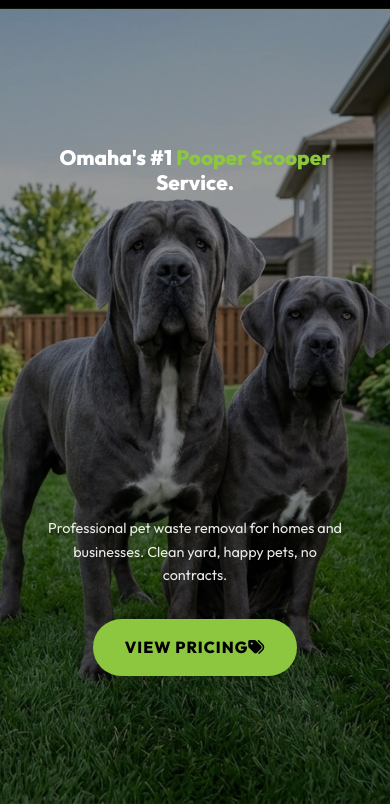
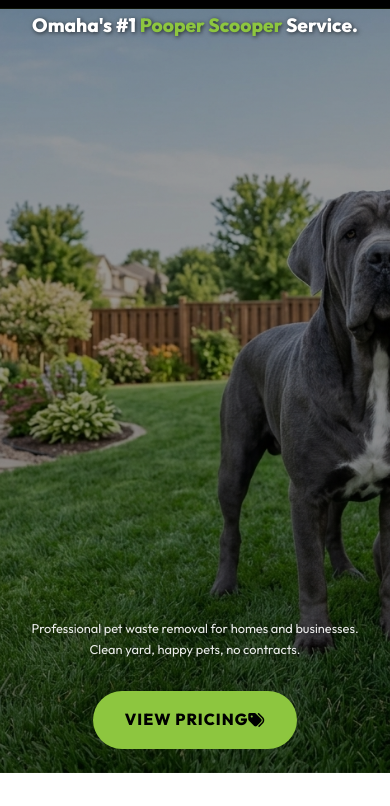
Before and after one commit to joejackson80-dot/cleanfeetpetcleanup, a website built with Vite: page index.html in a window 390 px wide. Shown: the part 71-877 px from the top of the page. Built offline with nearby package versions, Linux system fonts and the light colour scheme.

Commit message:
Rework mobile hero - remove double padding, full-height flex, center dogs

```diff
--- a/style.css
+++ b/style.css
@@ -784,43 +784,53 @@
   }
 
   .hero {
-    height: auto;
+    height: 100vh;
     min-height: 100vh;
-    padding: 120px 0 80px;
+    padding: 0;
     display: flex;
-    align-items: flex-start;
+    align-items: stretch;
   }
 
   .hero .container {
-    padding: 0 1.5rem;
+    padding: 0;
+    width: 100%;
+    margin: 0;
   }
 
   .hero-content {
     display: flex;
     flex-direction: column;
     justify-content: space-between;
-    min-height: 85vh;
-    padding: calc(var(--header-h) + 1.5rem) 1.5rem 3rem;
+    min-height: 100vh;
+    padding: calc(var(--header-h) + 0.5rem) 1.5rem 2rem;
     text-align: center;
-    margin: 0 auto;
+    margin: 0;
+    max-width: none;
+    width: 100%;
     background: none;
     backdrop-filter: none;
     border: none;
-    margin-top: 0;
   }
 
   .hero h1 {
-    font-size: 1.5rem;
+    font-size: 1.4rem;
     line-height: 1.2;
     margin-bottom: 0;
+    text-shadow: 1px 1px 4px rgba(0,0,0,0.7);
   }
 
   .hero-info-bottom {
     margin-top: auto;
   }
 
+  .hero-info-bottom p {
+    font-size: 0.85rem;
+    margin-bottom: 0.8rem;
+    text-shadow: 1px 1px 4px rgba(0,0,0,0.6);
+  }
+
   .hero-image {
-    background-position: 95% 60%;
+    background-position: center 60%;
   }
 }
 
@@ -830,18 +840,17 @@
   }
 
   .hero h1 {
-    font-size: 1.3rem;
-    margin-bottom: 0.5rem;
+    font-size: 1.2rem;
+    margin-bottom: 0;
   }
 
-  .hero p {
-    font-size: 0.9rem;
-    margin-bottom: 1rem;
+  .hero-info-bottom p {
+    font-size: 0.8rem;
+    margin-bottom: 0.6rem;
   }
 
   .hero-content {
-    padding: calc(var(--header-h) + 1rem) 1rem 3rem;
-    min-height: 80vh;
+    padding: calc(var(--header-h) + 0.3rem) 1rem 1.5rem;
   }
 
   .section-title h2 {
```
